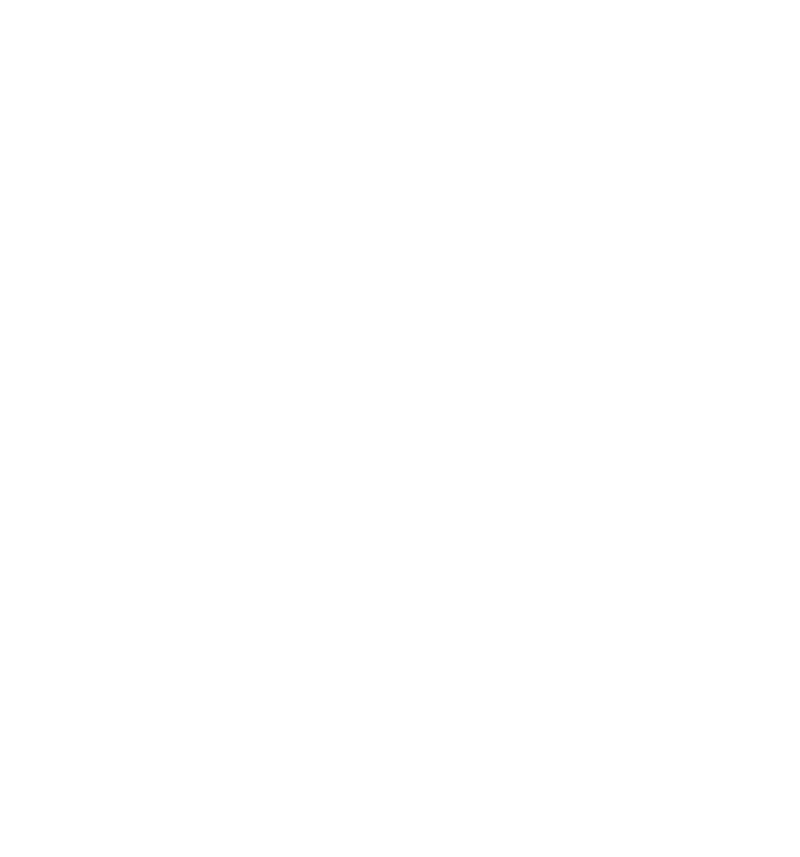
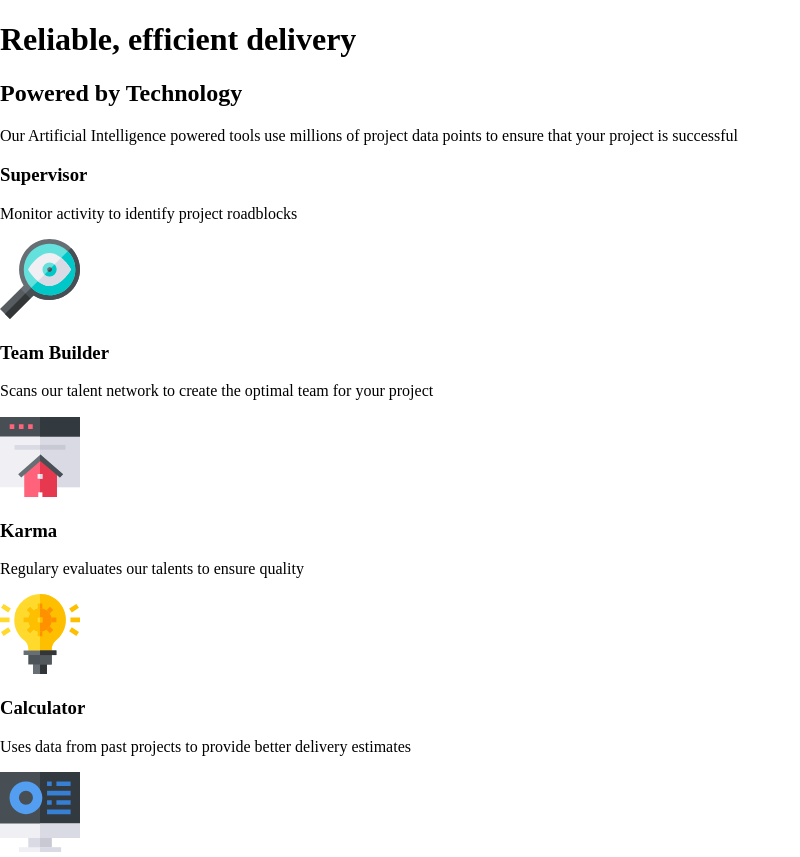
Before and after one commit to logic-fabric/four-cards-section, a website: page index.html in a window 1280 px wide. Shown: the whole page, without its empty margins (0-800 px from the left). Before the commit the page ends 800 px from the top, so only its background shows below. Drawn offline with Linux system fonts and the light colour scheme.

Commit message:
feature: HTML structure

```diff
--- a/index.html
+++ b/index.html
@@ -25,5 +25,54 @@
     <link rel="stylesheet" href="css/prefixed/main.css" />
   </head>
 
-  <body></body>
+  <body>
+    <section>
+      <h1>Reliable, efficient delivery</h1>
+
+      <h2>Powered by Technology</h2>
+
+      <p>
+        Our Artificial Intelligence powered tools use millions of project data
+        points to ensure that your project is successful
+      </p>
+
+      <div>
+        <article>
+          <h3>Supervisor</h3>
+
+          <p>Monitor activity to identify project roadblocks</p>
+
+          <img src="./img/icon-supervisor.svg" width="80" height="80" />
+        </article>
+
+        <article>
+          <h3>Team Builder</h3>
+
+          <p>
+            Scans our talent network to create the optimal team for your project
+          </p>
+
+          <img src="./img/icon-team-builder.svg" width="80" height="80" />
+        </article>
+
+        <article>
+          <h3>Karma</h3>
+
+          <p>Regulary evaluates our talents to ensure quality</p>
+
+          <img src="./img/icon-karma.svg" width="80" height="" 80 />
+        </article>
+
+        <article>
+          <h3>Calculator</h3>
+
+          <p>
+            Uses data from past projects to provide better delivery estimates
+          </p>
+
+          <img src="./img/icon-calculator.svg" width="80" height="" 80 />
+        </article>
+      </div>
+    </section>
+  </body>
 </html>
```
